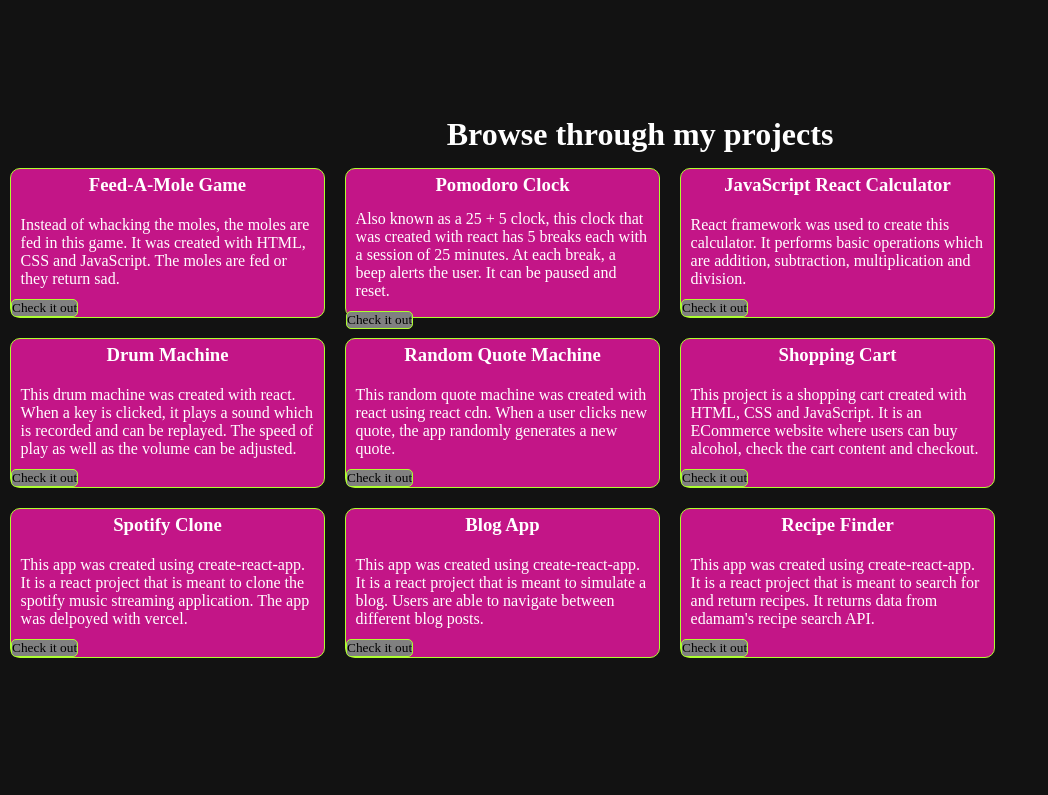
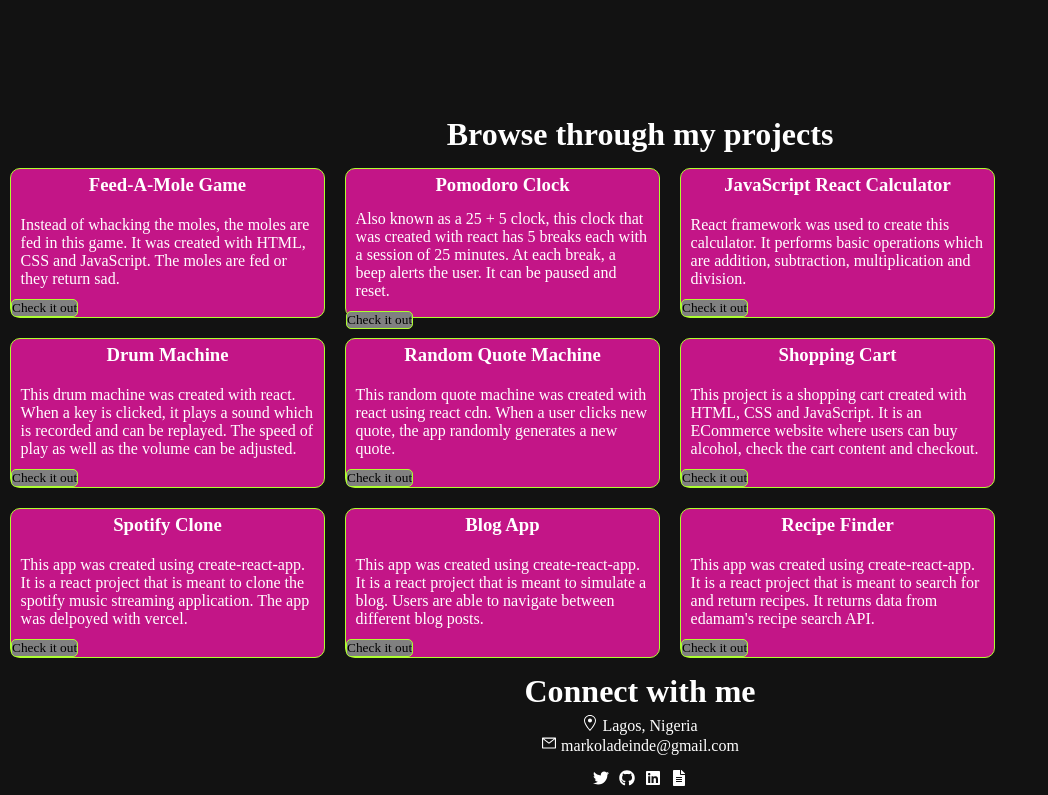
Before and after one commit to Moschifire/mo_portfolio, a React (Create React App) app: page / in a window 1280 px wide. Shown: the part 523-1318 px from the top of the page, without its empty margins (0-1048 px from the left). Before the commit the page ends 1191 px from the top, so only its background shows below. Built offline with nearby package versions, Linux system fonts and the light colour scheme; a web font is replaced by a local one.

Commit message:
contact added

```diff
--- a/package.json
+++ b/package.json
@@ -6,9 +6,11 @@
     "@testing-library/jest-dom": "^5.16.5",
     "@testing-library/react": "^13.4.0",
     "@testing-library/user-event": "^13.5.0",
+    "babel-plugin-macros": "^3.1.0",
     "react": "^18.2.0",
     "react-bootstrap": "^2.7.2",
     "react-dom": "^18.2.0",
+    "react-icons": "^4.8.0",
     "react-scripts": "5.0.1",
     "web-vitals": "^2.1.4"
   },
--- a/src/App.js
+++ b/src/App.js
@@ -5,6 +5,7 @@ import Banner from './components/banner/Banner';
 import Header from './components/header/Header';
 import Projects from './components/projects/Projects';
 import { projectList } from './components/Data';
+import Contact from './components/contact/Contact';
 
 function App() {
   const [projects, setProjects] = useState(projectList);
@@ -18,8 +19,8 @@ function App() {
       <Header />
       <Banner />
       <Projects projects={projects} />
+      <Contact />
     </div>
-
   );
 }
 
--- /dev/null
+++ b/src/components/contact/Contact.css
@@ -0,0 +1,42 @@
+#contact h1 {
+    text-align: center;
+    margin: 5px;
+}
+
+#contact {
+    margin: 0 auto;
+}
+
+#location {
+    text-align: center;
+    margin-bottom: 10px;
+}
+
+#location .email {
+    color: inherit;
+    text-decoration: none;
+    padding: 5px;
+    margin: 10px;
+}
+
+#location .email:hover {
+    border: 1px solid greenyellow;
+    border-radius: 5px;
+}
+
+#social {
+    display: flex;
+    justify-content: center;
+    align-items: center;
+    margin-top: 10px;
+}
+
+#icon {
+    padding: 5px;
+    color: #fff;
+}
+
+#icon:hover {
+    border: 1px solid greenyellow;
+    border-radius: 40%;
+}
--- /dev/null
+++ b/src/components/contact/Contact.js
@@ -0,0 +1,25 @@
+import React from 'react';
+import "./Contact.css";
+import { GoLocation } from 'react-icons/go';
+import { AiOutlineMail } from 'react-icons/ai';
+import { FaTwitter, FaGithub, FaLinkedin, FaFileAlt } from 'react-icons/fa';
+
+const Contact = () => {
+  return (
+    <div id="contact">
+        <h1>Connect with me</h1>
+        <div id="location">
+            <p><GoLocation /> Lagos, Nigeria</p>
+            <a className="email" href="mailto:markoladeinde@gmail.com" target="_blank"><AiOutlineMail /> markoladeinde@gmail.com</a>
+        </div>
+        <div id="social">
+            <a id="icon" href="https://twitter.com/SchinoTheRapper" className="btn" target="_blank"><FaTwitter /></a>
+            <a id="icon" href="https://github.com/Moschifire" className="btn" target="_blank"><FaGithub /></a>
+            <a id="icon" href="https://www.linkedin.com/in/mark-oladeinde-aa21271b2/" className="btn" target="_blank"><FaLinkedin /></a>
+            <a id="icon" href="https://drive.google.com/file/d/1TK0QAPoLZyPYpX22MOyJEzltATuZzQbT/view?usp=sharing" className="btn" target="_blank"><FaFileAlt /></a>
+        </div>
+    </div>
+  )
+}
+
+export default Contact
--- a/src/components/projects/ProjectList.css
+++ b/src/components/projects/ProjectList.css
@@ -13,6 +13,10 @@
     text-align: center;
     padding: 5px;
     flex: 1;
+}
+
+.project-wrap:hover {
+    border: 1px solid purple;
 }
 
 .project-desc {
@@ -31,3 +35,7 @@
 .link a {
     color: black;
 }
+
+.link:hover {
+    border: 1px solid purple;
+}
```
Also changed, not shown: 1 other file (tests, documents, lock files or other folders).
